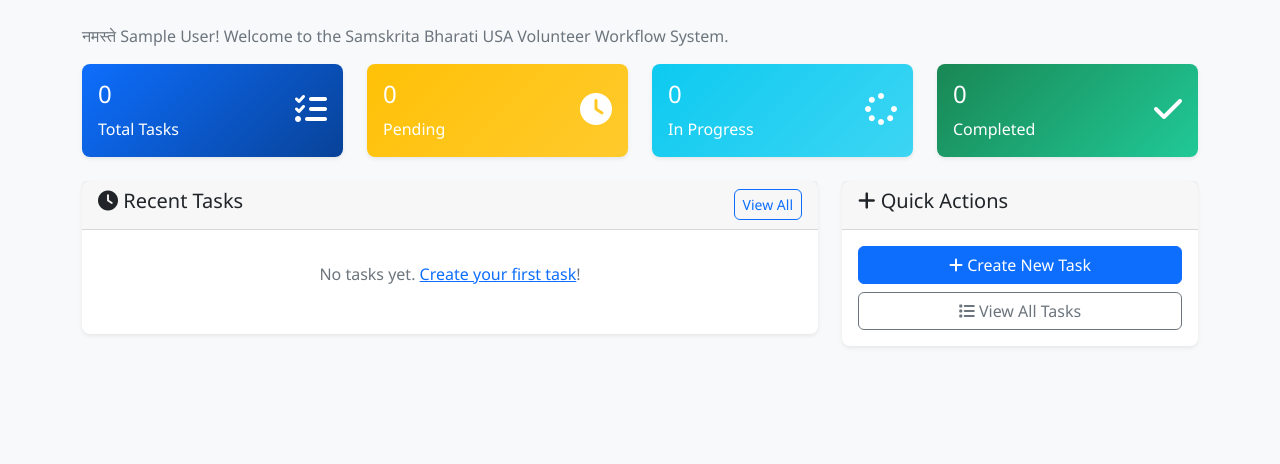
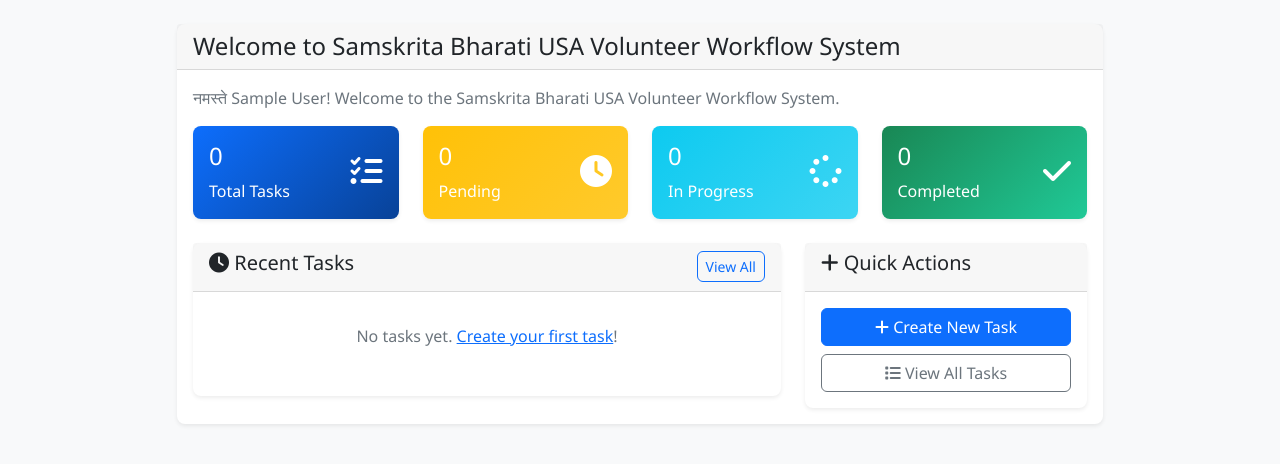
Before and after one commit to gvramse/SB_VWS, a Django app: page /dashboard/ in a window 1280 px wide. Shown: the part 109-573 px from the top of the page. Run offline with Django 5.2, Linux system fonts and the light colour scheme; the visitor is signed in with stand-in values (Sample User, id 1); data comes from the database, SQL or seed files in the repository; data that the repository does not hold is empty.

Commit message:
Update dashboard layout to match home and manage assignees page sizing

```diff
--- a/templates/tasks/dashboard.html
+++ b/templates/tasks/dashboard.html
@@ -3,16 +3,19 @@
 {% block title %}Dashboard - Samskrita Bharati USA Volunteer Workflow{% endblock %}
 
 {% block content %}
-<div class="row">
-    <div class="col-12">
+<div class="row justify-content-center">
+    <div class="col-md-10">
+        <div class="card">
+            <div class="card-header">
+                <h4 class="mb-0">Welcome to Samskrita Bharati USA Volunteer Workflow System</h4>
+            </div>
+            <div class="card-body">
                 <p class="text-muted">
                     नमस्ते {{ user.get_full_name|default:user.username }}! Welcome to the Samskrita Bharati USA Volunteer Workflow System.
                 </p>
                 <div class="alert alert-info" role="alert">
                     <i class="fas fa-info-circle"></i>
                     <strong>Volunteer Portal:</strong> Manage your volunteer tasks and assignments for Samskrita Bharati USA activities.
-        </div>
-    </div>
                 </div>
 
                 <div class="row mb-4">
@@ -136,10 +139,14 @@
                         </div>
                     </div>
                 </div>
+            </div>
+        </div>
+    </div>
+</div>
 {% endblock %}
 
 {% block extra_js %}
 <script>
-// No additional JavaScript needed since admin panel was removed
+// No additional JavaScript needed
 </script>
 {% endblock %}
```
Lines whose indentation alone changed are shown as unchanged.
